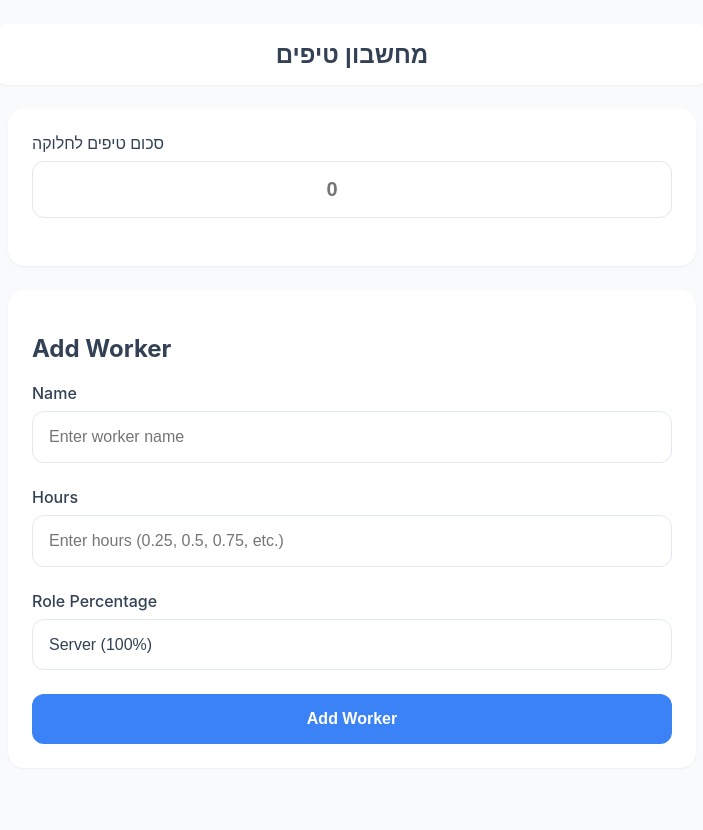
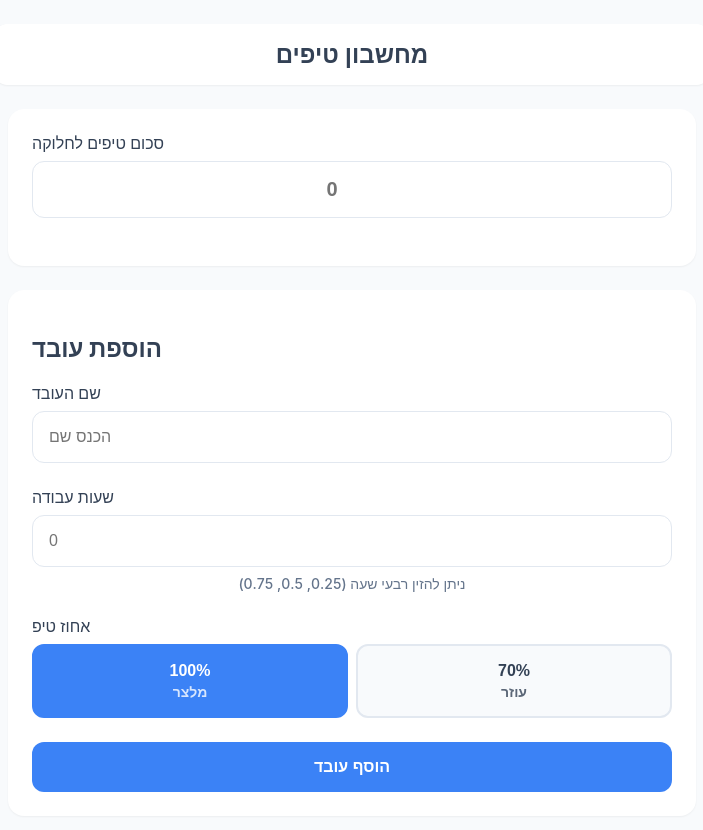
Before and after one commit to itayost/tip-calculator, a React (Create React App) app: page / in a window 1280 px wide. Shown: the top 830 px of the page, without its empty margins (288-991 px from the left). Before the commit the page ends 808 px from the top, so only its background shows below. Built offline with nearby package versions, Linux system fonts and the light colour scheme.

Commit message:
workerform

```diff
--- a/src/App.css
+++ b/src/App.css
@@ -296,6 +296,18 @@ th {
   color: var(--primary-color);
 }
 
+/* Number input styling */
+input[type="number"] {
+  -moz-appearance: textfield;
+  appearance: textfield;
+}
+
+input[type="number"]::-webkit-inner-spin-button,
+input[type="number"]::-webkit-outer-spin-button {
+  -webkit-appearance: none;
+  margin: 0;
+}
+
 /* Error and Warning Messages */
 .error-message,
 .warning-message {
@@ -500,6 +512,58 @@ th {
   font-weight: 500;
 }
 
+/* WorkerForm Component Styles */
+.worker-form {
+  position: relative;
+}
+
+.percentage-toggle {
+  display: grid;
+  grid-template-columns: 1fr 1fr;
+  gap: var(--spacing-sm);
+  margin-bottom: var(--spacing-md);
+}
+
+.toggle-option {
+  padding: var(--spacing-md);
+  min-height: calc(var(--touch-target) * 1.2);
+  background-color: var(--background-color);
+  color: var(--text-color);
+  border: 2px solid var(--border-color);
+  border-radius: var(--border-radius);
+  display: flex;
+  flex-direction: column;
+  align-items: center;
+  justify-content: center;
+  gap: var(--spacing-xs);
+  transition: all 0.2s;
+}
+
+.toggle-option.active {
+  background-color: var(--primary-color);
+  color: white;
+  border-color: var(--primary-color);
+}
+
+.toggle-option:active {
+  transform: scale(0.97);
+}
+
+.toggle-label {
+  font-size: var(--font-sm);
+  opacity: 0.8;
+}
+
+.submit-btn {
+  background-color: var(--primary-color);
+  flex: 2;
+}
+
+.cancel-btn {
+  background-color: var(--text-secondary);
+  flex: 1;
+}
+
 /* Utility Classes */
 .text-center { text-align: center; }
 .text-right { text-align: right; }
--- a/src/components/WorkerForm.js
+++ b/src/components/WorkerForm.js
@@ -1,4 +1,4 @@
-import React, { useState, useEffect } from 'react';
+import React, { useCallback } from 'react';
 
 export const WorkerForm = ({
   editingId,
@@ -14,137 +14,149 @@ export const WorkerForm = ({
   handleCancel,
   totalHours = 0
 }) => {
-  const [showWarning, setShowWarning] = useState(false);
-
-  const validateField = (field, value) => {
+  // Validate field
+  const validateField = useCallback((field, value) => {
     switch (field) {
+      case 'name':
+        if (!value.trim()) {
+          return 'נא להזין שם';
+        }
+        if (value.trim().length < 2) {
+          return 'שם חייב להכיל לפחות 2 תווים';
+        }
+        break;
       case 'hours':
         const numHours = parseFloat(value);
-        if (isNaN(numHours)) {
-          return 'Please enter a valid number';
+        if (value === '' || isNaN(numHours)) {
+          return 'נא להזין שעות';
         }
-        if (numHours < 0) {
-          return 'Hours cannot be negative';
+        if (numHours <= 0) {
+          return 'שעות חייבות להיות גדולות מ-0';
         }
-        if (numHours > 12) {
-          setShowWarning(true);
-        } else {
-          setShowWarning(false);
-        }
-        break;
-      case 'name':
-        if (!value.trim()) {
-          return 'Name is required';
-        }
-        if (value.length < 2) {
-          return 'Name must be at least 2 characters';
+        if (numHours > 24) {
+          return 'שעות לא יכולות לעלות על 24';
         }
         break;
       default:
         break;
     }
     return null;
-  };
+  }, []);
 
-  const handleFieldChange = (field, value, setter) => {
+  // Handle field change
+  const handleFieldChange = useCallback((field, value, setter) => {
     const error = validateField(field, value);
     setter(value);
     setErrors(prev => ({
       ...prev,
       [field]: error
     }));
-  };
+  }, [validateField, setErrors]);
 
-  const handleHoursChange = (e) => {
-    let value = e.target.value;
-    // Allow empty input and decimals
-    if (value === '' || value === '.') {
-      handleFieldChange('hours', value, setHours);
-      return;
+  // Handle hours input change
+  const handleHoursChange = useCallback((e) => {
+    const value = e.target.value;
+    handleFieldChange('hours', value, setHours);
+  }, [handleFieldChange, setHours]);
+
+  // Toggle percentage
+  const togglePercentage = useCallback(() => {
+    const newPercentage = percentage === 1.0 ? 0.7 : 1.0;
+    setPercentage(newPercentage);
+
+    // Haptic feedback
+    if ('vibrate' in navigator) {
+      navigator.vibrate(30);
     }
+  }, [percentage, setPercentage]);
 
-    // Only allow numbers and one decimal point
-    if (!/^\d*\.?\d*$/.test(value)) {
-      return;
-    }
-
-    handleFieldChange('hours', value, setHours);
-  };
-
-  const formatHours = () => {
-    if (hours === '' || hours === '.') return;
-
-    const numValue = parseFloat(hours);
-    if (!isNaN(numValue)) {
-      // Round to nearest 0.25
-      const roundedValue = (Math.round(numValue * 4) / 4).toFixed(2);
-      handleFieldChange('hours', roundedValue, setHours);
-    }
-  };
+  // Form submission
+  const onSubmit = useCallback((e) => {
+    e.preventDefault();
+    handleSubmit(e);
+  }, [handleSubmit]);
 
   return (
-    <form onSubmit={handleSubmit} className="input-group">
-      <h2>{editingId ? 'Edit Worker' : 'Add Worker'}</h2>
+    <form onSubmit={onSubmit} className="worker-form input-group">
+      <h2>{editingId ? 'עריכת עובד' : 'הוספת עובד'}</h2>
+
       <div className="form-content">
+        {/* Name Input */}
         <div className="form-field">
-          <label htmlFor="workerName">Name</label>
+          <label htmlFor="workerName">שם העובד</label>
           <input
             id="workerName"
             type="text"
-            placeholder="Enter worker name"
+            placeholder="הכנס שם"
             value={name}
             onChange={(e) => handleFieldChange('name', e.target.value, setName)}
             className={errors.name ? 'error' : ''}
+            autoCapitalize="words"
+            autoComplete="off"
             required
           />
           {errors.name && <div className="error-message">{errors.name}</div>}
         </div>
 
+        {/* Hours Input */}
         <div className="form-field">
-          <label htmlFor="workerHours">Hours</label>
+          <label htmlFor="workerHours">שעות עבודה</label>
           <input
             id="workerHours"
-            type="text"
-            inputMode="decimal"
-            placeholder="Enter hours (0.25, 0.5, 0.75, etc.)"
+            type="number"
+            step="0.25"
+            min="0"
+            max="24"
+            placeholder="0"
             value={hours}
             onChange={handleHoursChange}
-            onBlur={formatHours}
             className={errors.hours ? 'error' : ''}
             required
           />
           {errors.hours && <div className="error-message">{errors.hours}</div>}
-          {showWarning && !errors.hours && (
-            <div className="warning-message">
-              Warning: Hours entered seem high. Please verify.
-            </div>
-          )}
+          <div className="helper-text">ניתן להזין רבעי שעה (0.25, 0.5, 0.75)</div>
         </div>
 
+        {/* Percentage Toggle */}
         <div className="form-field">
-          <label htmlFor="workerPercentage">Role Percentage</label>
-          <select
-            id="workerPercentage"
-            value={percentage}
-            onChange={(e) => setPercentage(e.target.value)}
-          >
-            <option value={1.0}>Server (100%)</option>
-            <option value={0.7}>Support Staff (70%)</option>
-          </select>
+          <label>אחוז טיפ</label>
+          <div className="percentage-toggle">
+            <button
+              type="button"
+              className={`toggle-option ${percentage === 1.0 ? 'active' : ''}`}
+              onClick={() => percentage !== 1.0 && togglePercentage()}
+            >
+              100%
+              <span className="toggle-label">מלצר</span>
+            </button>
+            <button
+              type="button"
+              className={`toggle-option ${percentage === 0.7 ? 'active' : ''}`}
+              onClick={() => percentage !== 0.7 && togglePercentage()}
+            >
+              70%
+              <span className="toggle-label">עוזר</span>
+            </button>
+          </div>
         </div>
 
+        {/* Action Buttons */}
         <div className="button-container">
-          <button type="submit" disabled={Object.keys(errors).some(k => errors[k])}>
-            {editingId ? 'Update Worker' : 'Add Worker'}
+          <button
+            type="submit"
+            disabled={Object.keys(errors).some(k => errors[k])}
+            className="submit-btn"
+          >
+            {editingId ? 'עדכן עובד' : 'הוסף עובד'}
           </button>
 
           {editingId && (
             <button
               type="button"
               onClick={handleCancel}
-              className="delete-button"
+              className="cancel-btn"
             >
-              Cancel
+              ביטול
             </button>
           )}
         </div>
```
